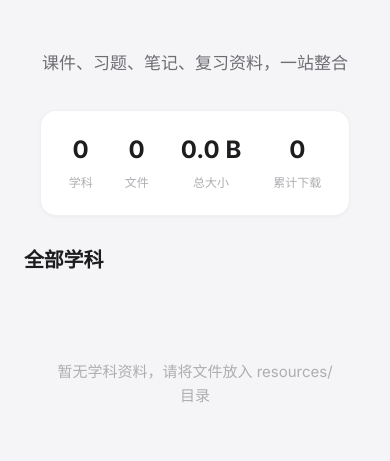
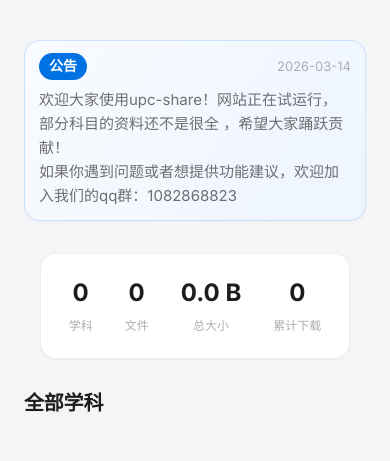
Before and after one commit to foggy-33/upc-share, a FastAPI app: page / in a window 390 px wide. Shown: the part 111-572 px from the top of the page. Run offline with FastAPI, Linux system fonts and the light colour scheme; data that the repository does not hold is empty.

Commit message:
新增用户管理 添加公告系统

```diff
--- a/app/main.py
+++ b/app/main.py
@@ -297,6 +297,113 @@ async def admin_delete_file(file_id: str, request: Request):
     db.commit()
     db.close()
     return {"ok": True, "msg": "已删除文件"}
+
+
+@app.get("/api/admin/users")
+async def admin_list_users(
+    request: Request,
+    q: Optional[str] = Query(None, description="搜索用户名"),
+    page: int = Query(1, ge=1),
+    size: int = Query(50, ge=1, le=200),
+):
+    """管理员：获取用户列表（含下载统计）"""
+    require_admin(request)
+    db = get_db()
+    offset = (page - 1) * size
+
+    conditions, params = [], []
+    if q:
+        conditions.append("u.username LIKE ?")
+        params.append(f"%{q}%")
+    where = "WHERE " + " AND ".join(conditions) if conditions else ""
+
+    total = db.execute(f"SELECT COUNT(*) FROM users u {where}", params).fetchone()[0]
+    rows = db.execute(
+        f"""
+        SELECT
+            u.id,
+            u.username,
+            u.created_at,
+            u.is_active,
+            u.is_admin,
+            COALESCE(COUNT(dl.id), 0) AS download_count,
+            COALESCE(SUM(dl.file_size), 0) AS download_size
+        FROM users u
+        LEFT JOIN download_log dl ON dl.user_id = CAST(u.id AS TEXT)
+        {where}
+        GROUP BY u.id
+        ORDER BY u.created_at DESC
+        LIMIT ? OFFSET ?
+        """,
+        params + [size, offset],
+    ).fetchall()
+    db.close()
+
+    items = []
+    for row in rows:
+        items.append(
+            {
+                "id": row["id"],
+                "username": row["username"],
+                "created_at": row["created_at"],
+                "is_active": bool(row["is_active"]),
+                "is_admin": bool(row["is_admin"]),
+                "download_count": row["download_count"],
+                "download_size": _fmt_size(row["download_size"] or 0),
+            }
+        )
+
+    return {
+        "total": total,
+        "page": page,
+        "size": size,
+        "pages": (total + size - 1) // size if total else 0,
+        "items": items,
+    }
+
+
+@app.post("/api/admin/users/{user_id}/ban")
+async def admin_ban_user(user_id: int, request: Request):
+    """管理员：封禁用户"""
+    admin_user = require_admin(request)
+    if int(admin_user["id"]) == user_id:
+        raise HTTPException(400, "不能封禁当前登录账号")
+
+    db = get_db()
+    row = db.execute(
+        "SELECT id, username, is_admin, is_active FROM users WHERE id = ?",
+        (user_id,),
+    ).fetchone()
+    if not row:
+        db.close()
+        raise HTTPException(404, "用户不存在")
+    if row["is_admin"]:
+        db.close()
+        raise HTTPException(400, "不能封禁管理员账号")
+
+    db.execute("UPDATE users SET is_active = 0 WHERE id = ?", (user_id,))
+    db.commit()
+    db.close()
+    return {"ok": True, "msg": f"已封禁用户 {row['username']}"}
+
+
+@app.post("/api/admin/users/{user_id}/unban")
+async def admin_unban_user(user_id: int, request: Request):
+    """管理员：解封用户"""
+    require_admin(request)
+    db = get_db()
+    row = db.execute(
+        "SELECT id, username, is_active FROM users WHERE id = ?",
+        (user_id,),
+    ).fetchone()
+    if not row:
+        db.close()
+        raise HTTPException(404, "用户不存在")
+
+    db.execute("UPDATE users SET is_active = 1 WHERE id = ?", (user_id,))
+    db.commit()
+    db.close()
+    return {"ok": True, "msg": f"已解封用户 {row['username']}"}
 
 
 # ── 认证 API ────────────────────────────────────────
--- a/static/css/style.css
+++ b/static/css/style.css
@@ -91,6 +91,41 @@ input, textarea, select { font-family: inherit; }
     -webkit-background-clip: text; -webkit-text-fill-color: transparent; background-clip: text;
 }
 .hero-subtitle { margin-top: 10px; font-size: 17px; color: var(--text-secondary); }
+
+.notice-card {
+    width: min(760px, 92vw);
+    margin: 0 auto;
+    padding: 14px 16px;
+    background: linear-gradient(120deg, #f8fbff 0%, #eef5ff 100%);
+    border: 1px solid rgba(0, 113, 227, 0.16);
+    border-radius: var(--radius-lg);
+    box-shadow: var(--shadow-sm);
+    text-align: left;
+}
+.notice-head {
+    display: flex;
+    align-items: center;
+    justify-content: space-between;
+    margin-bottom: 8px;
+}
+.notice-badge {
+    display: inline-block;
+    padding: 2px 10px;
+    border-radius: 999px;
+    background: var(--accent);
+    color: #fff;
+    font-size: 14px;
+    font-weight: 600;
+}
+.notice-date {
+    font-size: 13px;
+    color: var(--text-tertiary);
+}
+.notice-text {
+    font-size: 16px;
+    color: var(--text-secondary);
+    line-height: 1.6;
+}
 
 /* ── Stats ──────────────────────────────────── */
 .stats-row {
@@ -371,6 +406,7 @@ input, textarea, select { font-family: inherit; }
 @media (max-width: 768px) {
     .hero-title { font-size: 30px; }
     .hero { padding: 40px 24px 28px; }
+    .notice-card { width: 100%; }
     .stats-row { flex-wrap: wrap; padding: 12px; gap: 0; }
     .stat-item { padding: 8px 16px; }
     .stat-divider { display: none; }
@@ -387,4 +423,6 @@ input, textarea, select { font-family: inherit; }
     .nav-container { flex-wrap: wrap; height: auto; padding: 10px 16px; }
     .nav-search { order: 3; width: 100%; max-width: 100%; }
     .search-kbd { display: none; }
+    .notice-card { padding: 12px 14px; }
+    .notice-text { font-size: 15px; }
 }
--- a/templates/index.html
+++ b/templates/index.html
@@ -4,7 +4,7 @@
     <meta charset="UTF-8">
     <meta name="viewport" content="width=device-width, initial-scale=1.0">
     <title>upc-share</title>
-    <link rel="stylesheet" href="/static/css/style.css?v=20260302">
+    <link rel="stylesheet" href="/static/css/style.css?v=20260314">
     <link rel="preconnect" href="https://fonts.googleapis.com">
     <link href="https://fonts.googleapis.com/css2?family=Inter:wght@300;400;500;600;700&display=swap" rel="stylesheet">
 </head>
@@ -46,8 +46,18 @@
     <!-- Hero -->
     <section class="hero">
         <div class="hero-content">
+            <div class="notice-card" role="note" aria-label="站点公告">
+                <div class="notice-head">
+                    <span class="notice-badge">公告</span>
+                    <span class="notice-date">2026-03-14</span>
+                </div>
+                <p class="notice-text">欢迎大家使用upc-share！网站正在试运行，部分科目的资料还不是很全
+，希望大家踊跃贡献！
+                </p>
+                <p class="notice-text">如果你遇到问题或者想提供功能建议，欢迎加入我们的qq群：1082868823
+                </p>
+            </div>
 
-            <p class="hero-subtitle">课件、习题、笔记、复习资料，一站整合</p>
             <!-- 统计卡片 -->
             <div class="stats-row" id="statsRow">
                 <div class="stat-item">
```
Also changed, not shown: static/js/dashboard.js (+136 -5 lines), templates/dashboard.html (+24 -4 lines), README.md.
